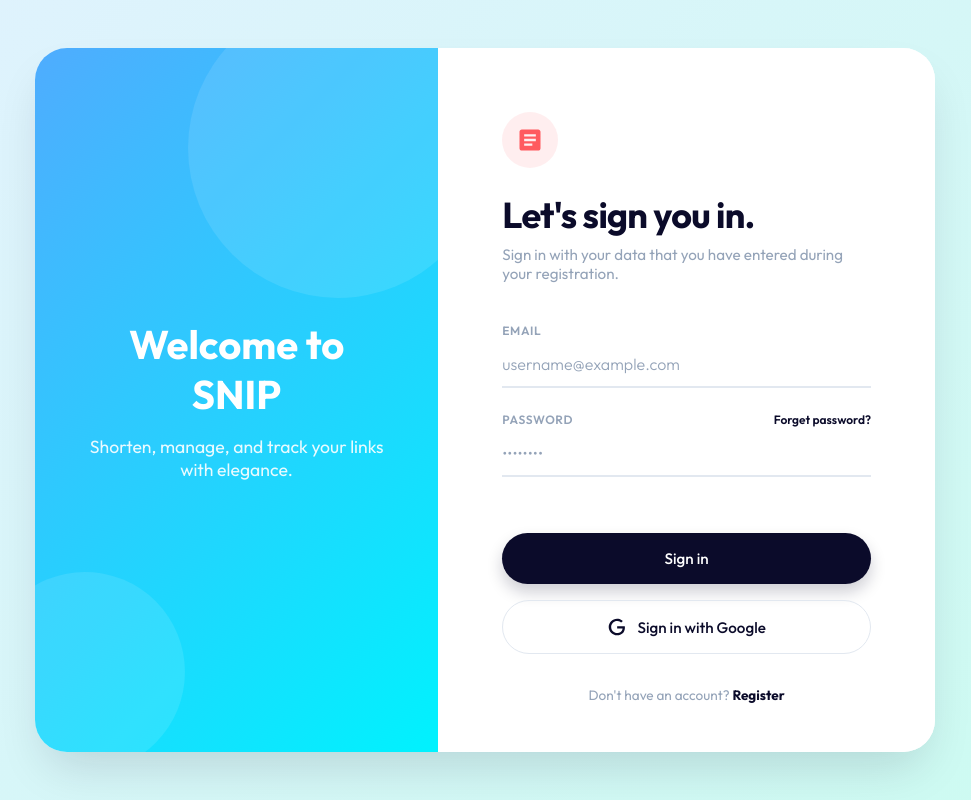
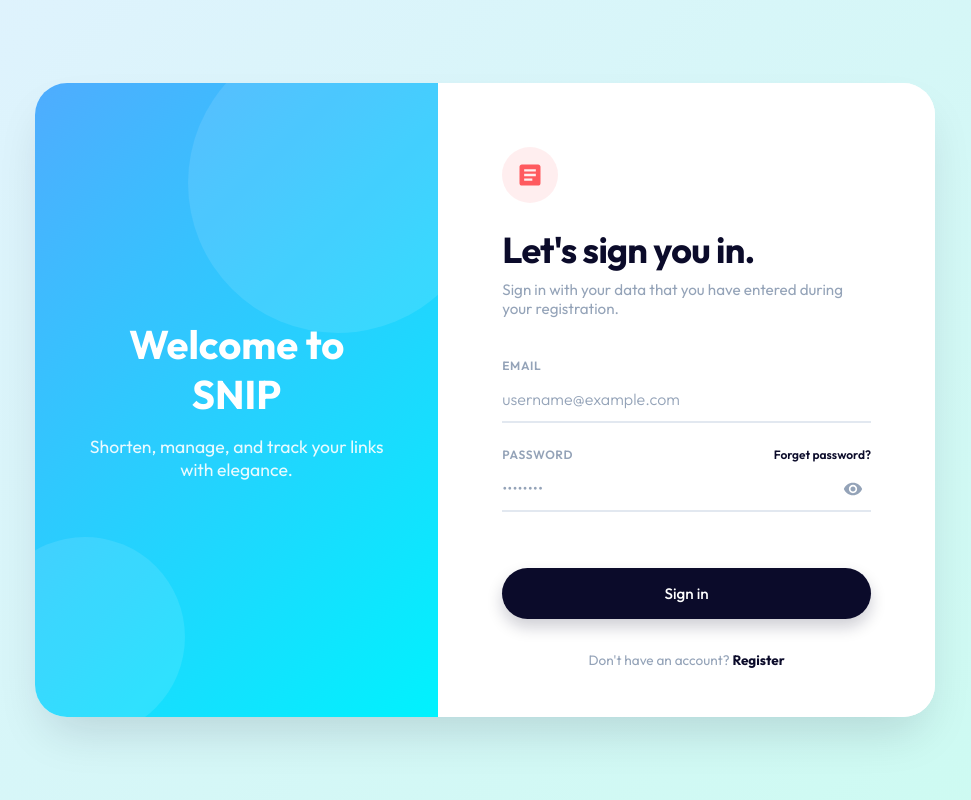
Before and after one commit to JainamShah0730/Url-Shortener, a plain HTML site: page frontend/public/index.html in a window 1280 px wide. Shown: the whole page, without its empty margins (155-1126 px from the left). Drawn offline with Linux system fonts and the light colour scheme.

Commit message:
remove error

```diff
--- a/frontend/public/index.html
+++ b/frontend/public/index.html
@@ -700,20 +700,19 @@
         <div class="form-group">
           <label>Password</label>
           <a href="#" class="forgot-pass" id="forgot-pass-link">Forget password?</a>
-          <input type="password" class="input-minimal" id="auth-password" placeholder="••••••••" />
+          <div style="position: relative;">
+            <input type="password" class="input-minimal" id="auth-password" placeholder="••••••••" style="padding-right: 2.5rem;" />
+            <button type="button" onclick="togglePasswordVisibility()" style="position: absolute; right: 0; top: 50%; transform: translateY(-50%); background: none; border: none; cursor: pointer; color: var(--text-muted); padding: 0.5rem; display: flex; align-items: center; justify-content: center; outline: none;">
+              <svg id="eye-icon" viewBox="0 0 24 24" width="20" height="20" fill="currentColor">
+                <!-- Eye Open (default) -->
+                <path d="M12 4.5C7 4.5 2.73 7.61 1 12c1.73 4.39 6 7.5 11 7.5s9.27-3.11 11-7.5c-1.73-4.39-6-7.5-11-7.5zM12 17c-2.76 0-5-2.24-5-5s2.24-5 5-5 5 2.24 5 5-2.24 5-5 5zm0-8c-1.66 0-3 1.34-3 3s1.34 3 3 3 3-1.34 3-3-1.34-3-3-3z"/>
+              </svg>
+            </button>
+          </div>
         </div>
 
         <div class="auth-actions">
           <button class="btn btn-primary" id="auth-submit-btn" onclick="handleAuth()">Sign in</button>
-
-          <button class="btn btn-outline">
-            <!-- Generic G icon for 'Sign in with Google' style -->
-            <svg class="auth-google-icon" viewBox="0 0 24 24" fill="currentColor">
-              <path
-                d="M21.35 11.1h-9.17v2.73h6.51c-.33 3.81-3.5 5.44-6.5 5.44C8.36 19.27 5 16.25 5 12c0-4.1 3.2-7.27 7.2-7.27 3.09 0 4.9 1.97 4.9 1.97L19 4.72S16.56 2 12.1 2C6.42 2 2.03 6.8 2.03 12c0 5.05 4.13 10 10.22 10 5.35 0 9.25-3.67 9.25-9.09 0-1.15-.15-1.81-.15-1.81z" />
-            </svg>
-            Sign in with Google
-          </button>
         </div>
 
         <div class="auth-footer">
@@ -867,6 +866,20 @@
     }
 
     // --- AUTHENTICATION ---
+    function togglePasswordVisibility() {
+      const passInput = document.getElementById('auth-password');
+      const eyeIcon = document.getElementById('eye-icon');
+      if (passInput.type === 'password') {
+        passInput.type = 'text';
+        // Eye off icon
+        eyeIcon.innerHTML = '<path d="M11.83 9L15 12.16V12a3 3 0 0 0-3-3h-.17zm-4.3.8l1.55 1.55c-.05.21-.08.43-.08.65a3 3 0 0 0 3 3c.22 0 .44-.03.65-.08l1.55 1.55c-.67.33-1.41.53-2.2.53-2.76 0-5-2.24-5-5 0-.79.2-1.53.53-2.2zm4.31-3.46l-4.18 4.18L4.12 7.59 2.71 9l3.35 3.35A7.95 7.95 0 0 0 1 12c1.73 4.39 6 7.5 11 7.5 1.55 0 3.03-.3 4.38-.84l3.58 3.58 1.41-1.41-11.45-11.45-1.39-1.39zm3.84 5.9l1.45 1.45A7.92 7.92 0 0 0 23 12c-1.73-4.39-6-7.5-11-7.5-1.95 0-3.79.46-5.42 1.26l2.12 2.12c1.02-.55 2.15-.88 3.3-.88 2.76 0 5 2.24 5 5 0 .46-.08.9-.22 1.32z"/>';
+      } else {
+        passInput.type = 'password';
+        // Eye on icon
+        eyeIcon.innerHTML = '<path d="M12 4.5C7 4.5 2.73 7.61 1 12c1.73 4.39 6 7.5 11 7.5s9.27-3.11 11-7.5c-1.73-4.39-6-7.5-11-7.5zM12 17c-2.76 0-5-2.24-5-5s2.24-5 5-5 5 2.24 5 5-2.24 5-5 5zm0-8c-1.66 0-3 1.34-3 3s1.34 3 3 3 3-1.34 3-3-1.34-3-3-3z"/>';
+      }
+    }
+
     function toggleAuthMode() {
       authMode = authMode === 'login' ? 'register' : 'login';
       const isLogin = authMode === 'login';
```
